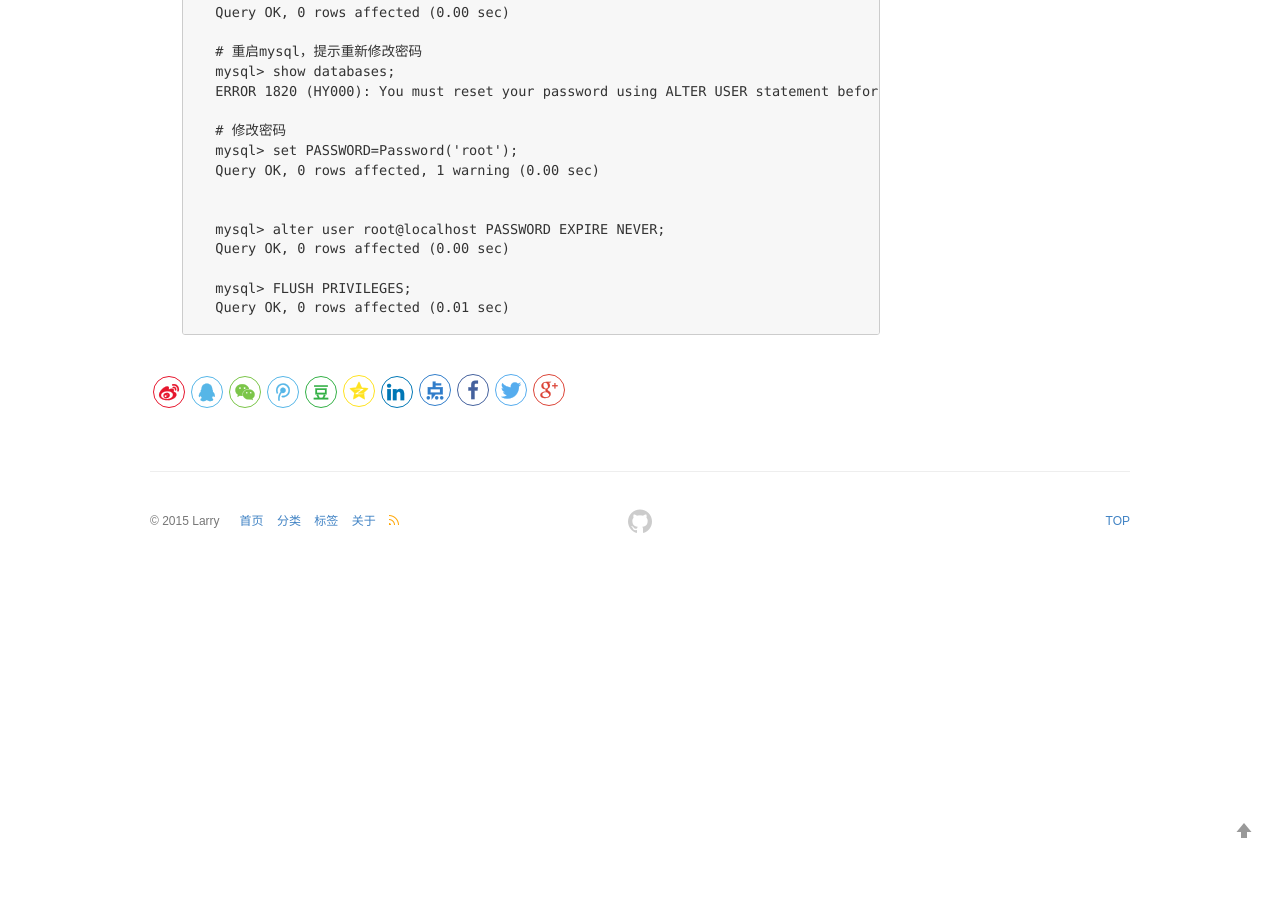
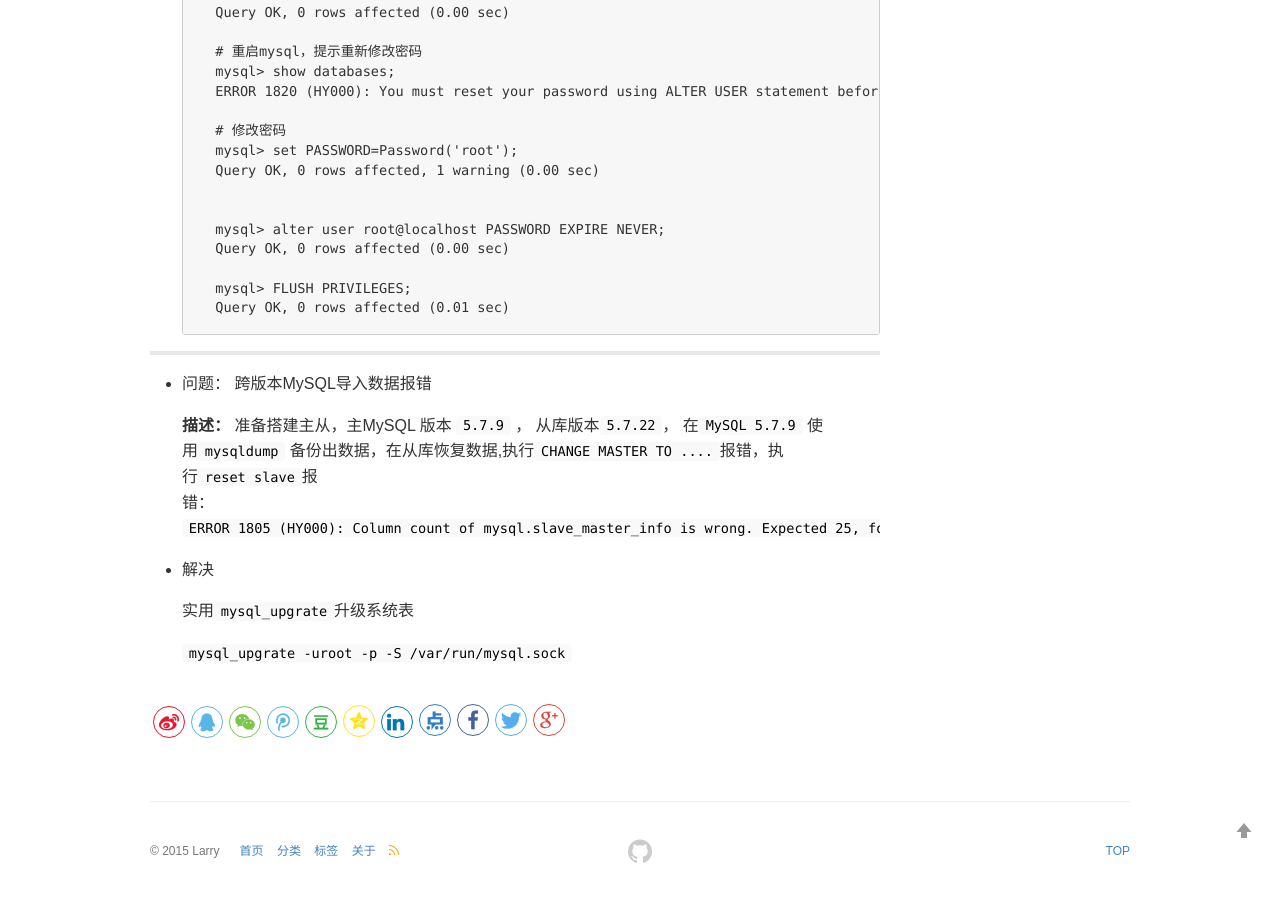
Before and after one commit to larryzl/larryzl.github.io, a Jekyll site: the page built from _posts/2017-12-24-MySQL 报错问题整理.md, in a window 1280 px wide and 900 px high, scrolled down 1075 px. Built offline with Jekyll 4.4.1, drawn with Linux system fonts in a browser that asks for light colours; before the commit the page ends 1645 px from its top, so only the background shows below that.

Commit message:
更新文章

```diff
--- a/_posts/2017-12-24-MySQL 报错问题整理.md
+++ b/_posts/2017-12-24-MySQL 报错问题整理.md
@@ -68,3 +68,15 @@ tags: [MySQL]
 
 		mysql> FLUSH PRIVILEGES;
 		Query OK, 0 rows affected (0.01 sec)
+
+---
+
+- 问题： 跨版本MySQL导入数据报错
+
+	**描述：** 准备搭建主从，主MySQL 版本 `5.7.9` ， 从库版本`5.7.22`， 在`MySQL 5.7.9` 使用`mysqldump` 备份出数据，在从库恢复数据,执行`CHANGE MASTER TO ....`报错，执行`reset slave`报错：`ERROR 1805 (HY000): Column count of mysql.slave_master_info is wrong. Expected 25, found 24. The table is probably corrupted`
+
+- 解决
+
+	实用`mysql_upgrate`升级系统表
+
+	`mysql_upgrate -uroot -p -S /var/run/mysql.sock`
```
Also changed, not shown: _posts/2018-08-30-Python 模块之 virtualenv.md (added, +65 -0 lines).
